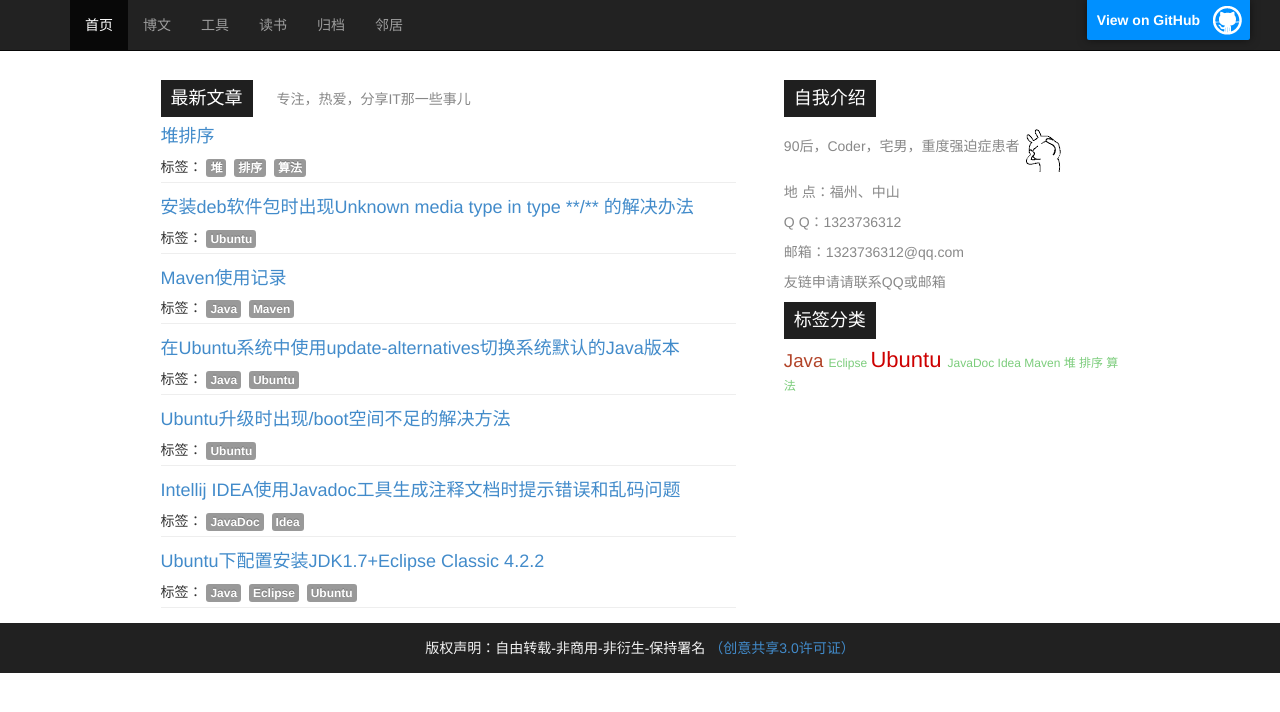
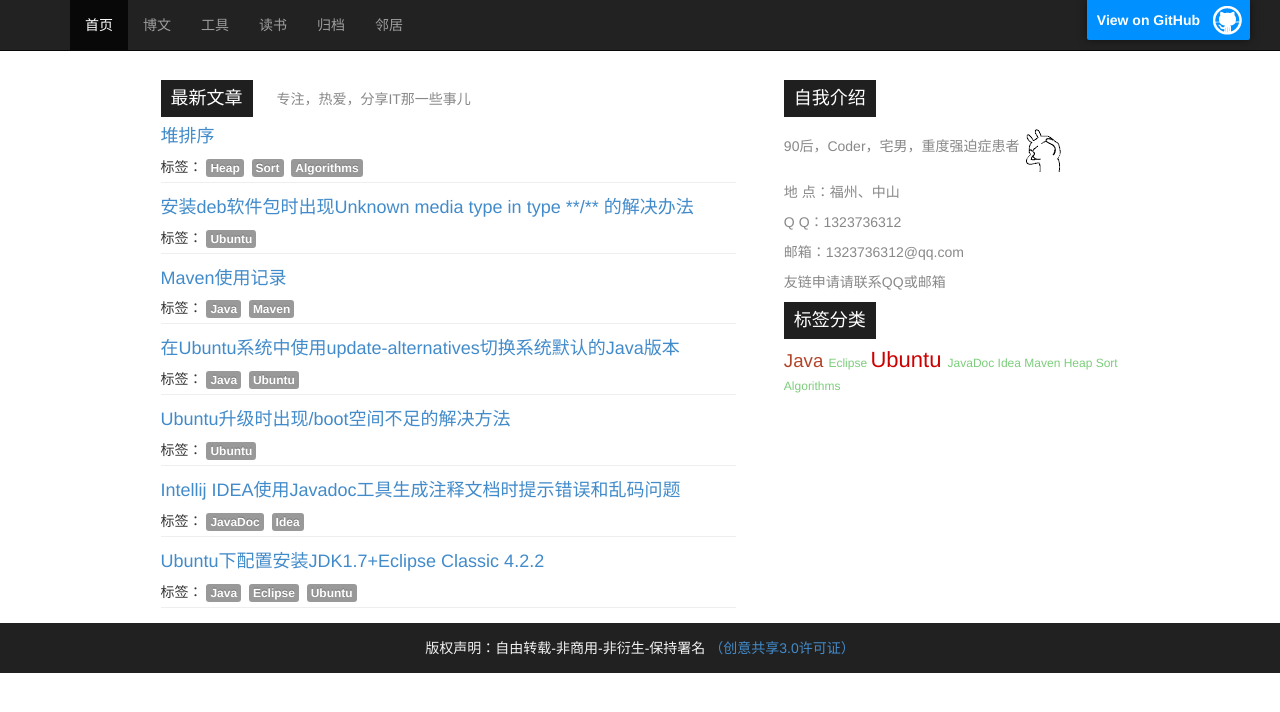
Before and after one commit to sheleng/sheleng.github.io, a Jekyll site: the page built from index.html, in a window 1280 px wide. Shown: the top 712 px of the page. Built offline with Jekyll 4.4.1, drawn with Linux system fonts in a browser that asks for light colours.

Commit message:
修改标签

```diff
--- a/_posts/blogs/2015-01-14-algorithms-heapsort.md
+++ b/_posts/blogs/2015-01-14-algorithms-heapsort.md
@@ -3,7 +3,7 @@
 title: 堆排序
 autor: Sheleng
 category: blogs
-tags: [堆,排序,算法]
+tags: [Heap,Sort,Algorithms]
 description:
 ---
 
```
